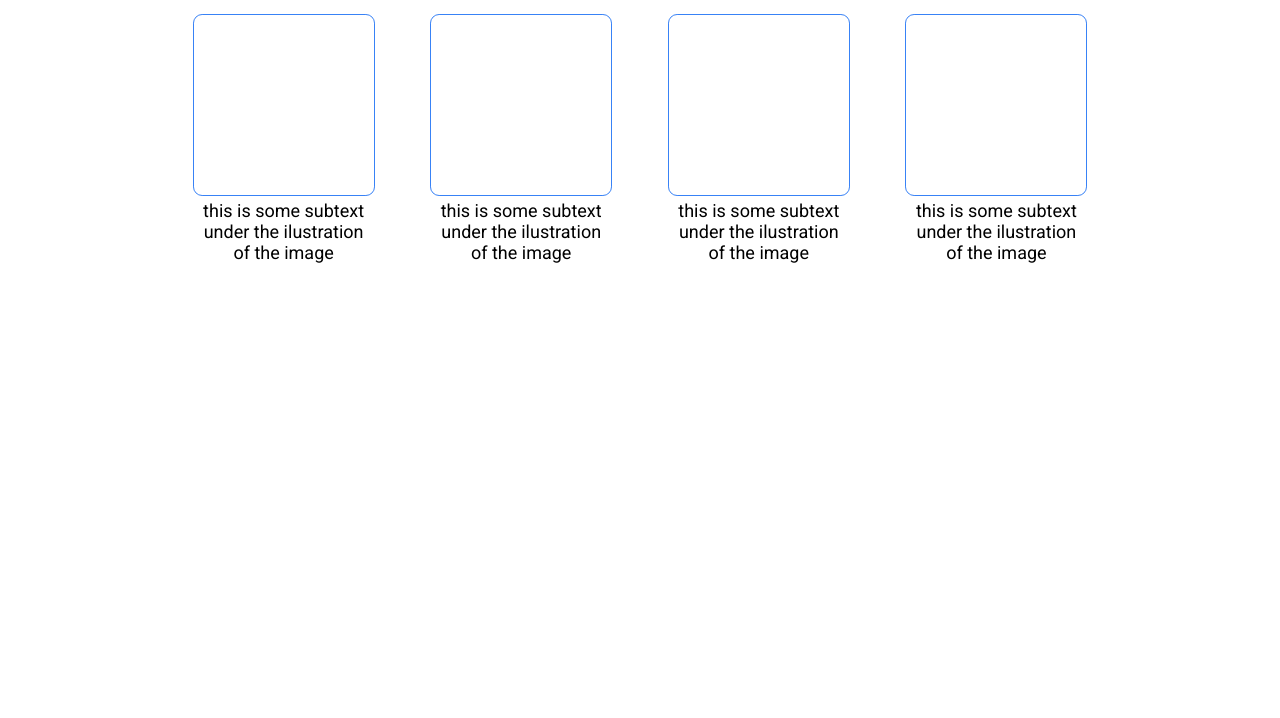
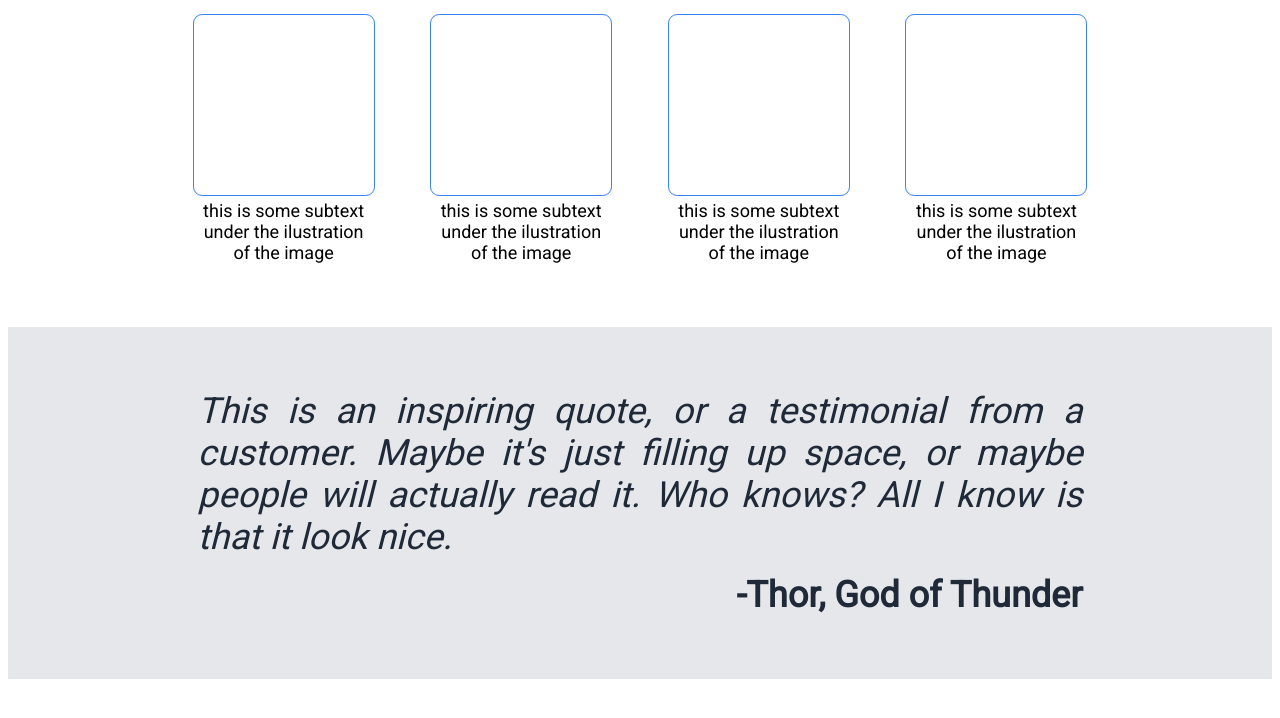
Before and after one commit to megaoy/Odin_Landing_Page, a plain HTML site: page index.html in a window 1280 px wide. Shown: the part 500-1218 px from the top of the page. Before the commit the page ends 800 px from the top, so only its background shows below. Drawn offline with Linux system fonts and the light colour scheme.

Commit message:
added quote section

```diff
--- a/index.html
+++ b/index.html
@@ -46,8 +46,19 @@
              </div>
         </div>
     </div>
-    <div class="citation">
-
+    <div class="quote">
+        <div class="quote_text">
+            <em>
+            This is an inspiring quote, or a testimonial from a customer.
+             Maybe it's just filling up space, or maybe people will actually read
+             it. Who knows? All I know is that it look nice.
+            </em>
+             <div class="quote_author">
+                <strong>
+                    -Thor, God of Thunder
+                </strong>
+             </div>
+        </div>
     </div>
     <div class="call_to_action">
 
--- a/style.css
+++ b/style.css
@@ -12,7 +12,7 @@ body{
     font-family: 'Roboto', sans-serif;
 
 }
-header, .cards,.citation.call_to_action,footer{
+header, .cards, .quote , .call_to_action, footer{
     padding: 0 10vw;
 }
 
@@ -116,3 +116,23 @@ h1 p{
     text-align: center;
     /* color: #E5E7Eb; */
 }
+
+.quote{
+    background-color: #E5e7eb;
+    margin: 64px 0;
+    padding: 5% 15%;
+    display: flex;
+
+    flex-direction: column;
+}
+.quote_text{
+    text-align: justify;
+    font-size: 36px;
+    font-weight: lighter;
+    color: #1f2937;
+}
+.quote_author{
+    align-self: flex-end;
+    text-align: end;
+    margin-top: 16px;
+}
```
